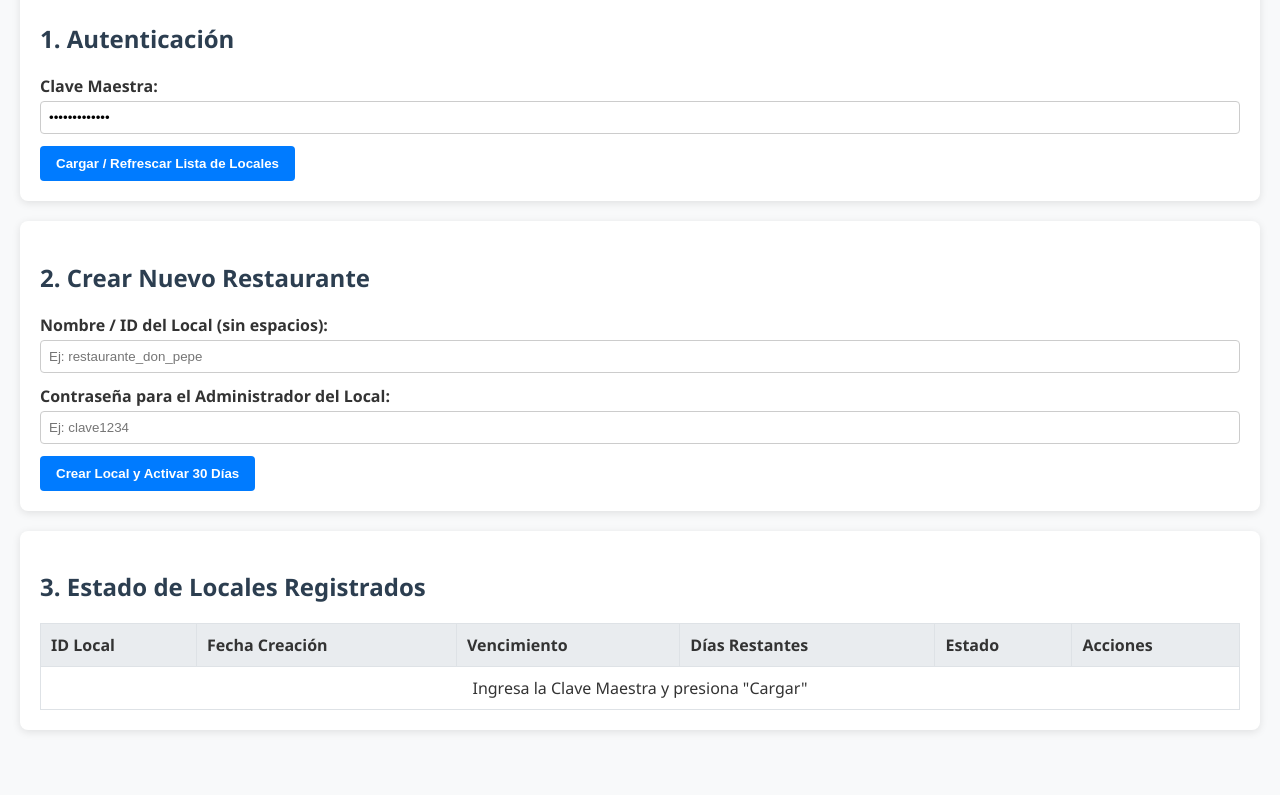
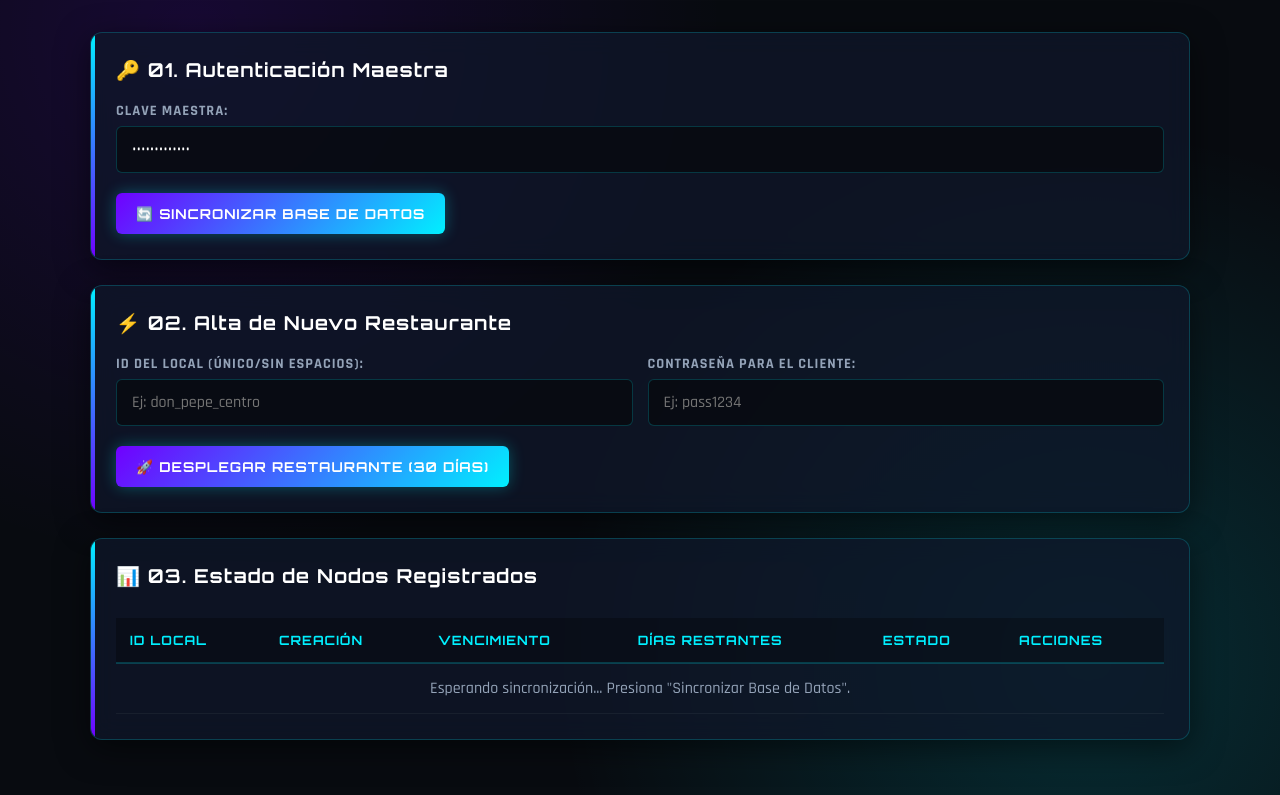
Before and after one commit to cybernovala/AppMenu, a website: page superadmin.html in a window 1280 px wide. Shown: the part 104-899 px from the top of the page. Before the commit the page ends 854 px from the top, so only its background shows below. Drawn offline with Linux system fonts and the light colour scheme.

Commit message:
Add files via upload

```diff
--- a/superadmin.html
+++ b/superadmin.html
@@ -3,64 +3,296 @@
 <head>
   <meta charset="UTF-8">
   <meta name="viewport" content="width=device-width, initial-scale=1.0">
-  <title>Panel SuperAdmin - Gestión de Locales</title>
+  <title>⚡ SuperAdmin - CyberControl System</title>
+  <link href="https://fonts.googleapis.com/css2?family=Orbitron:wght@400;700;900&family=Rajdhani:wght@500;600;700&display=swap" rel="stylesheet">
   <style>
-    body { font-family: 'Segoe UI', Tahoma, Geneva, Verdana, sans-serif; margin: 20px; background-color: #f8f9fa; color: #333; }
-    h1, h2 { color: #2c3e50; }
-    .card { background: white; padding: 20px; border-radius: 8px; box-shadow: 0 2px 8px rgba(0,0,0,0.1); margin-bottom: 20px; }
-    .form-group { margin-bottom: 12px; }
-    label { display: block; font-weight: bold; margin-bottom: 4px; }
-    input { width: 100%; padding: 8px; border: 1px solid #ccc; border-radius: 4px; box-sizing: border-box; }
-    button { background-color: #007bff; color: white; border: none; padding: 10px 16px; border-radius: 4px; cursor: pointer; font-weight: bold; }
-    button:hover { background-color: #0056b3; }
-    .btn-download { background-color: #28a745; margin-left: 8px; }
-    .btn-download:hover { background-color: #218838; }
-    .btn-renew { background-color: #ffc107; color: #212529; margin-left: 8px; }
-    .btn-renew:hover { background-color: #e0a800; }
-    table { width: 100%; border-collapse: collapse; margin-top: 15px; }
-    th, td { border: 1px solid #dee2e6; padding: 10px; text-align: left; }
-    th { background-color: #e9ecef; }
-    .badge { padding: 4px 8px; border-radius: 4px; font-size: 0.85em; font-weight: bold; }
-    .badge-success { background-color: #d4edda; color: #155724; }
-    .badge-danger { background-color: #f8d7da; color: #721c24; }
+    :root {
+      --bg-color: #080b10;
+      --card-bg: rgba(15, 23, 42, 0.75);
+      --neon-blue: #00f0ff;
+      --neon-green: #00ff66;
+      --neon-purple: #7000ff;
+      --neon-pink: #ff007f;
+      --text-main: #e2e8f0;
+      --text-muted: #94a3b8;
+      --border-color: rgba(0, 240, 255, 0.2);
+    }
+
+    * {
+      box-sizing: border-box;
+      margin: 0;
+      padding: 0;
+    }
+
+    body {
+      font-family: 'Rajdhani', sans-serif;
+      background-color: var(--bg-color);
+      background-image:
+        radial-gradient(circle at 15% 15%, rgba(112, 0, 255, 0.15) 0%, transparent 40%),
+        radial-gradient(circle at 85% 85%, rgba(0, 240, 255, 0.15) 0%, transparent 40%);
+      color: var(--text-main);
+      min-height: 100vh;
+      padding: 30px 20px;
+    }
+
+    .container {
+      max-width: 1100px;
+      margin: 0 auto;
+    }
+
+    header {
+      text-align: center;
+      margin-bottom: 35px;
+    }
+
+    h1 {
+      font-family: 'Orbitron', sans-serif;
+      font-size: 2.2rem;
+      font-weight: 900;
+      letter-spacing: 3px;
+      color: #fff;
+      text-transform: uppercase;
+      text-shadow: 0 0 10px rgba(0, 240, 255, 0.5), 0 0 20px rgba(0, 240, 255, 0.3);
+      display: flex;
+      align-items: center;
+      justify-content: center;
+      gap: 12px;
+    }
+
+    .subtitle {
+      font-size: 1rem;
+      color: var(--neon-blue);
+      letter-spacing: 2px;
+      text-transform: uppercase;
+      margin-top: 5px;
+    }
+
+    .card {
+      background: var(--card-bg);
+      backdrop-filter: blur(12px);
+      -webkit-backdrop-filter: blur(12px);
+      border: 1px solid var(--border-color);
+      border-radius: 12px;
+      padding: 25px;
+      margin-bottom: 25px;
+      box-shadow: 0 8px 32px 0 rgba(0, 0, 0, 0.5);
+      position: relative;
+      overflow: hidden;
+    }
+
+    .card::before {
+      content: '';
+      position: absolute;
+      top: 0; left: 0; width: 4px; height: 100%;
+      background: linear-gradient(180deg, var(--neon-blue), var(--neon-purple));
+    }
+
+    h2 {
+      font-family: 'Orbitron', sans-serif;
+      font-size: 1.2rem;
+      color: #fff;
+      margin-bottom: 20px;
+      letter-spacing: 1px;
+      display: flex;
+      align-items: center;
+      gap: 10px;
+    }
+
+    .form-grid {
+      display: grid;
+      grid-template-columns: repeat(auto-fit, minmax(240px, 1fr));
+      gap: 15px;
+      margin-bottom: 20px;
+    }
+
+    .form-group {
+      display: flex;
+      flex-direction: column;
+      gap: 6px;
+    }
+
+    label {
+      font-size: 0.9rem;
+      font-weight: 700;
+      color: var(--text-muted);
+      text-transform: uppercase;
+      letter-spacing: 1px;
+    }
+
+    input {
+      background: rgba(8, 11, 16, 0.8);
+      border: 1px solid var(--border-color);
+      border-radius: 6px;
+      padding: 12px 15px;
+      color: #fff;
+      font-family: 'Rajdhani', sans-serif;
+      font-size: 1rem;
+      outline: none;
+      transition: all 0.3s ease;
+    }
+
+    input:focus {
+      border-color: var(--neon-blue);
+      box-shadow: 0 0 10px rgba(0, 240, 255, 0.3);
+    }
+
+    button {
+      font-family: 'Orbitron', sans-serif;
+      font-size: 0.85rem;
+      font-weight: 700;
+      letter-spacing: 1px;
+      text-transform: uppercase;
+      padding: 12px 20px;
+      border: none;
+      border-radius: 6px;
+      cursor: pointer;
+      transition: all 0.3s ease;
+      display: inline-flex;
+      align-items: center;
+      justify-content: center;
+      gap: 8px;
+    }
+
+    .btn-main {
+      background: linear-gradient(135deg, var(--neon-purple), var(--neon-blue));
+      color: #fff;
+      box-shadow: 0 0 15px rgba(0, 240, 255, 0.3);
+    }
+
+    .btn-main:hover {
+      box-shadow: 0 0 25px rgba(0, 240, 255, 0.6);
+      transform: translateY(-2px);
+    }
+
+    .btn-download {
+      background: rgba(0, 255, 102, 0.1);
+      border: 1px solid var(--neon-green);
+      color: var(--neon-green);
+    }
+
+    .btn-download:hover {
+      background: var(--neon-green);
+      color: #000;
+      box-shadow: 0 0 15px rgba(0, 255, 102, 0.5);
+    }
+
+    .btn-renew {
+      background: rgba(255, 0, 127, 0.1);
+      border: 1px solid var(--neon-pink);
+      color: var(--neon-pink);
+    }
+
+    .btn-renew:hover {
+      background: var(--neon-pink);
+      color: #fff;
+      box-shadow: 0 0 15px rgba(ff, 0, 127, 0.5);
+    }
+
+    .table-container {
+      overflow-x: auto;
+    }
+
+    table {
+      width: 100%;
+      border-collapse: collapse;
+      margin-top: 10px;
+    }
+
+    th {
+      font-family: 'Orbitron', sans-serif;
+      font-size: 0.8rem;
+      color: var(--neon-blue);
+      text-transform: uppercase;
+      letter-spacing: 1px;
+      padding: 14px;
+      text-align: left;
+      border-bottom: 2px solid var(--border-color);
+      background: rgba(0, 0, 0, 0.3);
+    }
+
+    td {
+      padding: 14px;
+      border-bottom: 1px solid rgba(255, 255, 255, 0.05);
+      font-size: 1rem;
+    }
+
+    tr:hover {
+      background: rgba(0, 240, 255, 0.03);
+    }
+
+    .badge {
+      font-family: 'Orbitron', sans-serif;
+      font-size: 0.7rem;
+      padding: 5px 10px;
+      border-radius: 20px;
+      font-weight: 700;
+      letter-spacing: 1px;
+      display: inline-block;
+    }
+
+    .badge-success {
+      background: rgba(0, 255, 102, 0.15);
+      color: var(--neon-green);
+      border: 1px solid var(--neon-green);
+    }
+
+    .badge-danger {
+      background: rgba(255, 0, 127, 0.15);
+      color: var(--neon-pink);
+      border: 1px solid var(--neon-pink);
+    }
+
+    .actions-cell {
+      display: flex;
+      gap: 10px;
+    }
   </style>
 </head>
 <body>
 
-  <h1>🛡️ Panel SuperAdmin - Control de Suscripciones</h1>
+  <div class="container">
+    <header>
+      <h1>🛡️ SUPERADMIN CONTROL</h1>
+      <div class="subtitle">Gestión de Suscripciones & Servidores Neurales</div>
+    </header>
 
     <!-- SECCIÓN CLAVE MAESTRA -->
     <div class="card">
-    <h2>1. Autenticación</h2>
+      <h2>🔑 01. Autenticación Maestra</h2>
+      <div class="form-grid">
         <div class="form-group">
           <label for="claveMaestra">Clave Maestra:</label>
-      <input type="password" id="claveMaestra" value="superadmin123" placeholder="Ingresa la clave maestra">
+          <input type="password" id="claveMaestra" value="superadmin123" placeholder="Ingresa clave maestra">
         </div>
-    <button onclick="cargarLocales()">Cargar / Refrescar Lista de Locales</button>
+      </div>
+      <button class="btn-main" onclick="cargarLocales()">🔄 Sincronizar Base de Datos</button>
     </div>
 
     <!-- SECCIÓN CREAR LOCAL -->
     <div class="card">
-    <h2>2. Crear Nuevo Restaurante</h2>
+      <h2>⚡ 02. Alta de Nuevo Restaurante</h2>
+      <div class="form-grid">
         <div class="form-group">
-      <label for="nuevoLocal">Nombre / ID del Local (sin espacios):</label>
-      <input type="text" id="nuevoLocal" placeholder="Ej: restaurante_don_pepe">
+          <label for="nuevoLocal">ID del Local (Único/Sin espacios):</label>
+          <input type="text" id="nuevoLocal" placeholder="Ej: don_pepe_centro">
         </div>
         <div class="form-group">
-      <label for="passwordCliente">Contraseña para el Administrador del Local:</label>
-      <input type="password" id="passwordCliente" placeholder="Ej: clave1234">
+          <label for="passwordCliente">Contraseña para el Cliente:</label>
+          <input type="password" id="passwordCliente" placeholder="Ej: pass1234">
         </div>
-    <button onclick="crearLocal()">Crear Local y Activar 30 Días</button>
+      </div>
+      <button class="btn-main" onclick="crearLocal()">🚀 Desplegar Restaurante (30 Días)</button>
     </div>
 
     <!-- LISTA DE LOCALES -->
     <div class="card">
-    <h2>3. Estado de Locales Registrados</h2>
+      <h2>📊 03. Estado de Nodos Registrados</h2>
+      <div class="table-container">
         <table>
           <thead>
             <tr>
               <th>ID Local</th>
-          <th>Fecha Creación</th>
+              <th>Creación</th>
               <th>Vencimiento</th>
               <th>Días Restantes</th>
               <th>Estado</th>
@@ -69,10 +301,14 @@
           </thead>
           <tbody id="tablaLocales">
             <tr>
-          <td colspan="6" style="text-align:center;">Ingresa la Clave Maestra y presiona "Cargar"</td>
+              <td colspan="6" style="text-align:center; color: var(--text-muted);">
+                Esperando sincronización... Presiona "Sincronizar Base de Datos".
+              </td>
             </tr>
           </tbody>
         </table>
+      </div>
+    </div>
   </div>
 
   <script>
@@ -84,43 +320,45 @@
 
     async function cargarLocales() {
       const clave = document.getElementById("claveMaestra").value;
-      if (!clave) return alert("Ingresa la clave maestra");
+      if (!clave) return alert("⚠️ Ingresa la clave maestra");
 
       try {
         const res = await fetch(`${BACKEND_URL}/api/superadmin/locales?clave=${encodeURIComponent(clave)}`);
         const data = await res.json();
 
-        if (!res.ok) return alert(data.error || "Error al cargar locales");
+        if (!res.ok) return alert("❌ Error: " + (data.error || "Clave errónea o fallo en servidor"));
 
         const tbody = document.getElementById("tablaLocales");
         tbody.innerHTML = "";
 
         if (data.length === 0) {
-          tbody.innerHTML = `<tr><td colspan="6" style="text-align:center;">No hay restaurantes registrados.</td></tr>`;
+          tbody.innerHTML = `<tr><td colspan="6" style="text-align:center; color: var(--text-muted);">No hay nodos registrados en la red.</td></tr>`;
           return;
         }
 
         data.forEach(local => {
           const tr = document.createElement("tr");
           tr.innerHTML = `
-            <td><strong>${local.id}</strong></td>
+            <td><strong style="color: var(--neon-blue); font-family: 'Orbitron';">${local.id}</strong></td>
             <td>${local.fechaCreacion}</td>
             <td>${local.fechaVencimiento}</td>
-            <td>${local.diasRestantes} días</td>
+            <td><strong>${local.diasRestantes}</strong> d</td>
             <td>
               <span class="badge ${local.activo ? 'badge-success' : 'badge-danger'}">
-                ${local.activo ? 'ACTIVO' : 'SUSPENDIDO'}
+                ${local.activo ? 'ONLINE' : 'SUSPENDIDO'}
               </span>
             </td>
             <td>
+              <div class="actions-cell">
                 <button class="btn-renew" onclick="renovarPago('${local.id}')">➕ 30 Días</button>
-              <button class="btn-download" onclick="descargarScriptLocal('${local.id}')">📥 Descargar Script</button>
+                <button class="btn-download" onclick="descargarScriptLocal('${local.id}')">📥 Script</button>
+              </div>
             </td>
           `;
           tbody.appendChild(tr);
         });
       } catch (err) {
-        alert("Error de conexión con el servidor de Render");
+        alert("❌ Error de comunicación con la API de Render");
       }
     }
 
@@ -129,7 +367,7 @@
       const local = document.getElementById("nuevoLocal").value.trim().toLowerCase().replace(/\s+/g, '_');
       const passwordCliente = document.getElementById("passwordCliente").value;
 
-      if (!local || !passwordCliente) return alert("Completa el nombre y la contraseña del local");
+      if (!local || !passwordCliente) return alert("⚠️ Rellena todos los campos");
 
       try {
         const res = await fetch(`${BACKEND_URL}/api/superadmin/crear-local`, {
@@ -140,22 +378,22 @@
 
         const data = await res.json();
         if (res.ok) {
-          alert(`✅ Restaurante creado con éxito. Vence el: ${data.fechaVencimiento}`);
+          alert(`✅ Nodo '${local}' activado hasta: ${data.fechaVencimiento}`);
           document.getElementById("nuevoLocal").value = "";
           document.getElementById("passwordCliente").value = "";
-          descargarScriptLocal(local); // Descargar acceso directo automáticamente
+          descargarScriptLocal(local);
           cargarLocales();
         } else {
-          alert("Error: " + data.error);
+          alert("❌ " + data.error);
         }
       } catch (err) {
-        alert("Error al conectar con el servidor");
+        alert("❌ Error de red al desplegar restaurante");
       }
     }
 
     async function renovarPago(local) {
       const claveSuperAdmin = document.getElementById("claveMaestra").value;
-      if (!confirm(`¿Confirmas la recepción del pago para renovar 30 días a '${local}'?`)) return;
+      if (!confirm(`¿Extender licencia 30 días para '${local}'?`)) return;
 
       try {
         const res = await fetch(`${BACKEND_URL}/api/superadmin/renovar-pago`, {
@@ -166,31 +404,30 @@
 
         const data = await res.json();
         if (res.ok) {
-          alert(`✅ Pago registrado. Nueva fecha de vencimiento: ${data.nuevaFecha}`);
+          alert(`✅ Licencia renovada. Nueva fecha: ${data.nuevaFecha}`);
           cargarLocales();
         } else {
-          alert("Error: " + data.error);
+          alert("❌ " + data.error);
         }
       } catch (err) {
-        alert("Error al procesar la renovación");
+        alert("❌ Error al renovar servicio");
       }
     }
 
-    // GENERADOR DEL SCRIPT EJECUTABLE DINÁMICO (Sincronizado con GitHub)
+    // DESCARGA DEL ACCESO DIRECTO DINÁMICO
     function descargarScriptLocal(idLocal) {
       const contenidoHTML = `<!DOCTYPE html>
 <html lang="es">
 <head>
   <meta charset="UTF-8">
-  <meta http-equiv="refresh" content="0; url=${URL_BASE_GITHUB}?local=${idLocal}">
-  <title>Cargando Restaurante...</title>
+  <title>Accediendo a ${idLocal}...</title>
   <script>
     window.location.href = "${URL_BASE_GITHUB}?local=${idLocal}";
   <\/script>
 </head>
-<body style="font-family: sans-serif; text-align: center; padding-top: 50px; background-color: #f4f6f8;">
-  <h2>Cargando la aplicación del restaurante...</h2>
-  <p>Si no redirige automáticamente en unos segundos, <a href="${URL_BASE_GITHUB}?local=${idLocal}">haz clic aquí</a>.</p>
+<body style="font-family: sans-serif; text-align: center; padding-top: 50px; background-color: #080b10; color: #00f0ff;">
+  <h2>Iniciando enlace neural con '${idLocal}'...</h2>
+  <p style="color: #94a3b8;">Si la redirección no es automática, <a href="${URL_BASE_GITHUB}?local=${idLocal}" style="color: #00ff66;">haz clic aquí</a>.</p>
 </body>
 </html>`;
 
```
Lines whose indentation alone changed are shown as unchanged.
